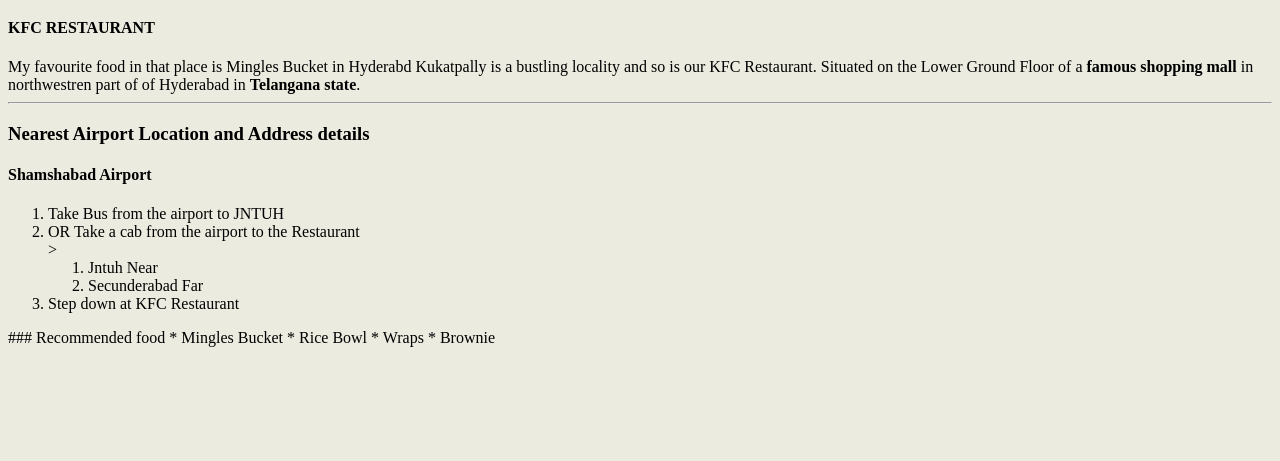
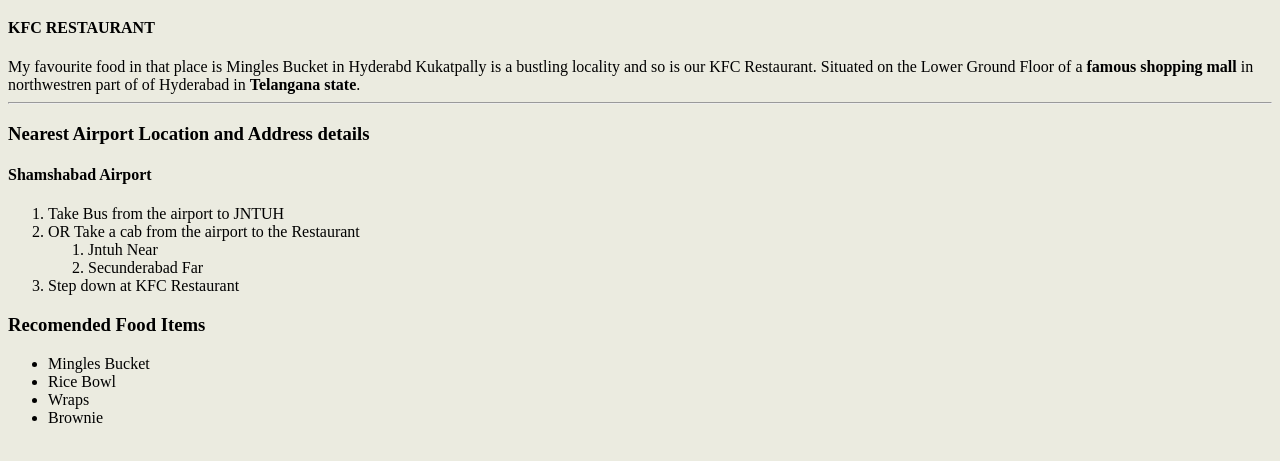
Before and after one commit to 44-563-Web-Apps-S22/webapps-s22-assignment-3-Yashahsri, a plain HTML site: page index.html in a window 1280 px wide. Shown: the part 61-522 px from the top of the page. Drawn offline with Linux system fonts and the light colour scheme.

Commit message:
Unordered List

```diff
--- a/index.html
+++ b/index.html
@@ -17,7 +17,7 @@
     <ol>
 
         <li> Take Bus from the airport to JNTUH</li>
-        <li>OR Take a cab from the airport to the Restaurant</li>>
+        <li>OR Take a cab from the airport to the Restaurant</li>
         <ol>
         <li>Jntuh Near</li>
         <li>Secunderabad Far</li>
@@ -25,13 +25,19 @@
         <li>Step down at KFC Restaurant</li>
     </ol>
 
+    <h3>Recomended Food Items</h3>
 
-### Recommended food
+    <ul>
 
-* Mingles Bucket
-* Rice Bowl
-* Wraps
-* Brownie
+        <li>Mingles Bucket</li>
+
+        <li>Rice Bowl</li>
+
+        <li>Wraps</li>
+
+        <li>Brownie</li>
+
+    </ul>
         </body>
 
 
```
